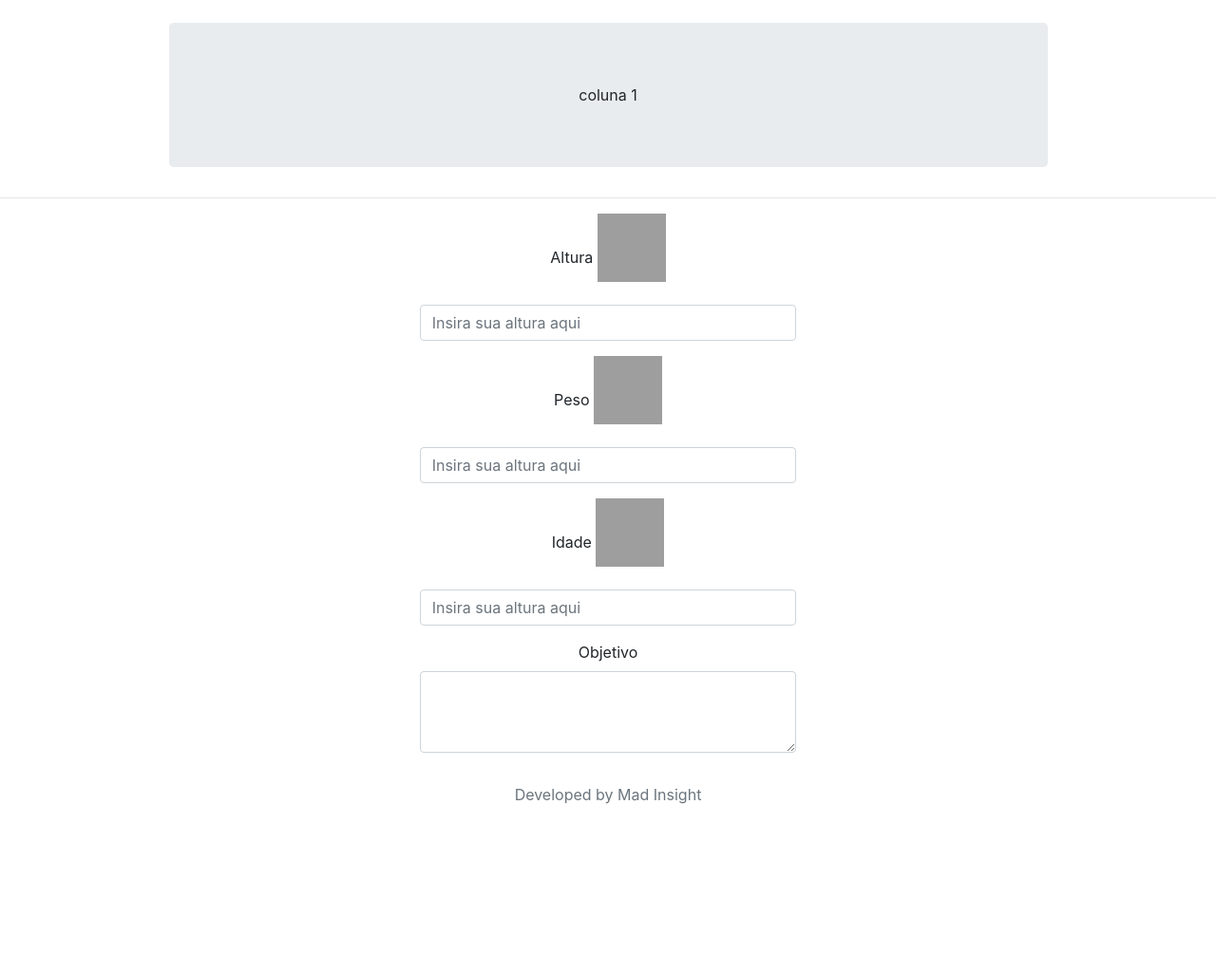
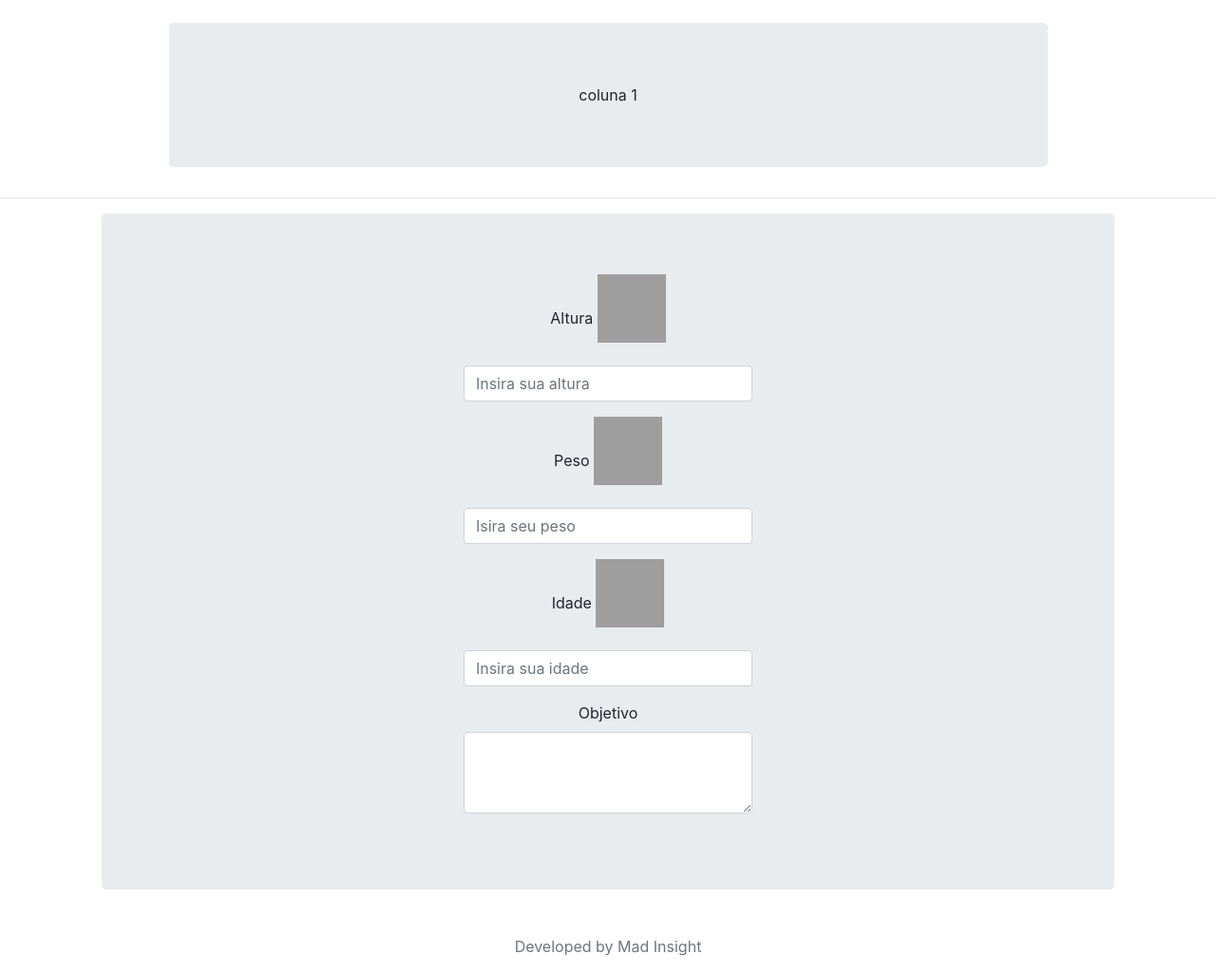
Before and after one commit to guilhermer1307/dietmaker, a Django app: page /main/ in a window 1280 px wide. Shown: the part 81-1106 px from the top of the page at 95% size. Before the commit the page ends 928 px from the top, so only its background shows below. Run offline with Django 3.2, Linux system fonts and the light colour scheme; some libraries are stand-ins or nearby versions; grey boxes are pictures that could not be loaded.

Commit message:
jumbotron_form

```diff
--- a/dietmaker/dietmaker/diet/templates/main.html
+++ b/dietmaker/dietmaker/diet/templates/main.html
@@ -42,17 +42,19 @@
     </div>
     <hr>
 
+
     <!-- formulário de requerimento de usuário -->
 
 <center>
 
     <form>
+        <div class="jumbotron col-10    ">
         <div class="col-md-4">
         <div class="form-group">
             <label for="exampleFormControlInput1">Altura</label>
             <img class="mb-4" src="/docs/4.3/assets/brand/bootstrap-solid.svg" alt="" width="72" height="72">
             <input type="number" class="form-control" id="exampleFormControlInput1"
-                   placeholder="Insira sua altura aqui">
+                   placeholder="Insira sua altura">
         </div>
             </div>
         <div class="form-group">
@@ -61,7 +63,7 @@
             <label for="exampleFormControlInput1">Peso</label>
             <img class="mb-4" src="/docs/4.3/assets/brand/bootstrap-solid.svg" alt="" width="72" height="72">
             <input type="number" class="form-control" id="exampleFormControlInput1"
-                   placeholder="Insira sua altura aqui">
+                   placeholder="Isira seu peso">
         </div>
         </div>
         <div class="form-group">
@@ -70,13 +72,14 @@
             <label for="exampleFormControlInput1">Idade</label>
             <img class="mb-4" src="/docs/4.3/assets/brand/bootstrap-solid.svg" alt="" width="72" height="72">
             <input type="number" class="form-control" id="exampleFormControlInput1"
-                   placeholder="Insira sua altura aqui">
+                   placeholder="Insira sua idade">
         </div>
         </div>
         <div class="form-group">
             <div class="col-md-4">
             <label for="exampleFormControlTextarea1">Objetivo</label>
             <textarea class="form-control" id="exampleFormControlTextarea1" rows="3"></textarea>
+        </div>
         </div>
         </div>
     </center>
```
